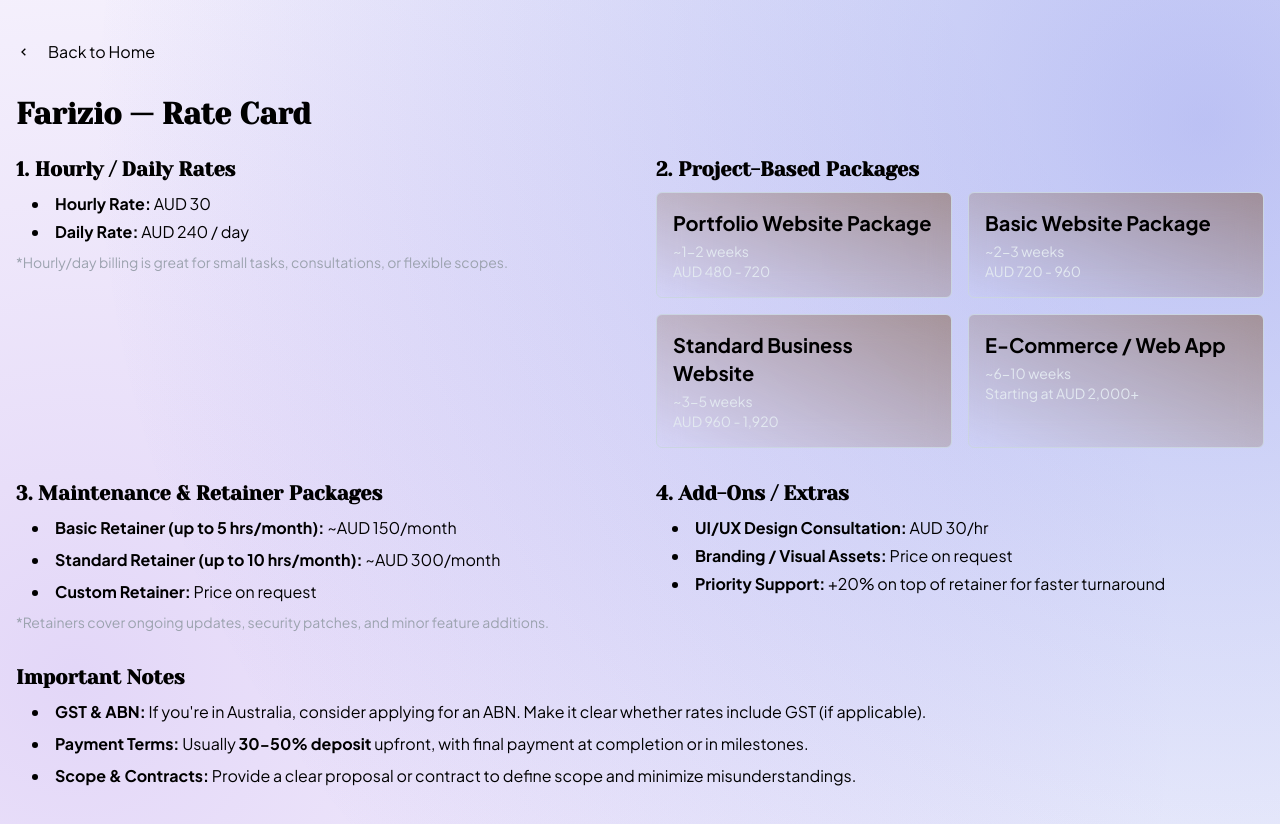
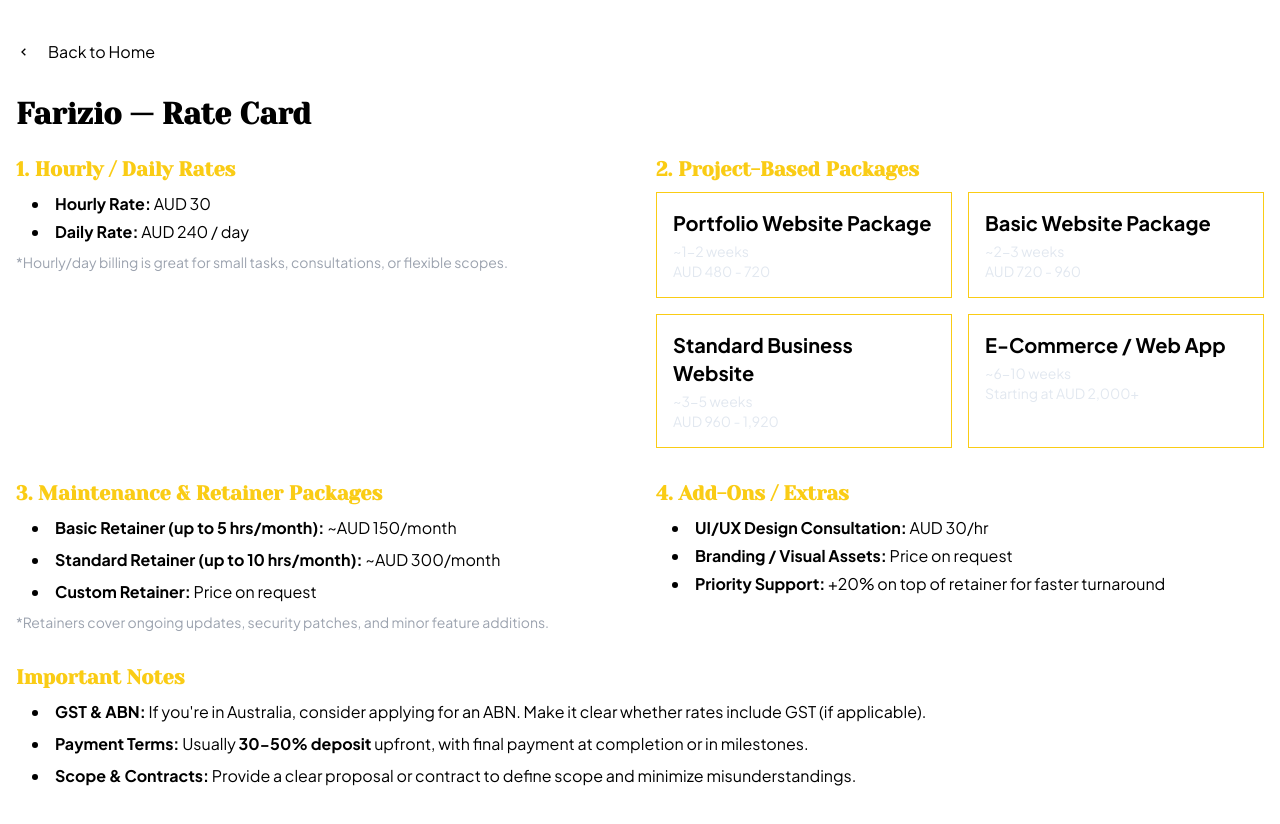
Before and after one commit to FarizioKautsar/profile-website, a Next.js app: page /rates in a window 1280 px wide. Shown: the top 824 px of the page. Built offline with nearby package versions, Linux system fonts and the light colour scheme; no server answers.

Commit message:
Rates updated

```diff
--- a/src/app/rates/page.tsx
+++ b/src/app/rates/page.tsx
@@ -9,30 +9,30 @@ import { BiChevronLeft } from "react-icons/bi";
 export default function RatesPage() {
   const [style, setStyle] = useState({});
 
-  useEffect(() => {
-    const getRandomPosition = () => ({
-      x: Math.random() * window.innerWidth,
-      y: Math.random() * window.innerHeight,
-    });
+  // useEffect(() => {
+  //   const getRandomPosition = () => ({
+  //     x: Math.random() * window.innerWidth,
+  //     y: Math.random() * window.innerHeight,
+  //   });
 
-    const mousePosition = getRandomPosition();
+  //   const mousePosition = getRandomPosition();
 
-    const updatedStyle = {
-      background: `radial-gradient(circle at ${mousePosition.x}px ${
-        mousePosition.y
-      }px, rgba(91, 69, 231, 0.215), transparent 80%),
-                   radial-gradient(circle at ${mousePosition.x}px ${
-        mousePosition.y
-      }px, rgba(53, 117, 219, 0.2), transparent 80%),
-                   radial-gradient(circle at ${
-                     window.innerWidth - mousePosition.x
-                   }px ${
-        window.innerHeight - mousePosition.y
-      }px, rgba(114, 53, 219, 0.2), transparent 80%)`,
-    };
+  //   const updatedStyle = {
+  //     background: `radial-gradient(circle at ${mousePosition.x}px ${
+  //       mousePosition.y
+  //     }px, rgba(91, 69, 231, 0.215), transparent 80%),
+  //                  radial-gradient(circle at ${mousePosition.x}px ${
+  //       mousePosition.y
+  //     }px, rgba(53, 117, 219, 0.2), transparent 80%),
+  //                  radial-gradient(circle at ${
+  //                    window.innerWidth - mousePosition.x
+  //                  }px ${
+  //       window.innerHeight - mousePosition.y
+  //     }px, rgba(114, 53, 219, 0.2), transparent 80%)`,
+  //   };
 
-    setStyle(updatedStyle);
-  }, []);
+  //   setStyle(updatedStyle);
+  // }, []);
 
   const [isIndonesian, setIsIndonesian] = useState<boolean>(false);
   const [error, setError] = useState<string | null>(null);
@@ -79,7 +79,7 @@ export default function RatesPage() {
 
         <div className="grid grid-cols-1 md:grid-cols-2 gap-8">
           <section>
-            <h2 className="text-xl font-semibold mb-2 font-serif">
+            <h2 className="text-yellow-400 text-xl font-semibold mb-2 font-serif">
               1. Hourly / Daily Rates
             </h2>
             <ul className="list-disc list-inside space-y-1">
@@ -100,7 +100,7 @@ export default function RatesPage() {
 
           {/* Project-Based Packages */}
           <section>
-            <h2 className="text-xl font-semibold mb-2 font-serif">
+            <h2 className="text-yellow-400 text-xl font-semibold mb-2 font-serif">
               2. Project-Based Packages
             </h2>
 
@@ -121,7 +121,7 @@ export default function RatesPage() {
 
           {/* Maintenance & Retainer Packages */}
           <section>
-            <h2 className="text-xl font-semibold mb-2 font-serif">
+            <h2 className="text-yellow-400 text-xl font-semibold mb-2 font-serif">
               3. Maintenance & Retainer Packages
             </h2>
             <ul className="list-disc list-inside space-y-2">
@@ -145,7 +145,7 @@ export default function RatesPage() {
 
           {/* Add-Ons / Extras */}
           <section>
-            <h2 className="text-xl font-semibold mb-2 font-serif">
+            <h2 className="text-yellow-400 text-xl font-semibold mb-2 font-serif">
               4. Add-Ons / Extras
             </h2>
             <ul className="list-disc list-inside space-y-1">
@@ -166,7 +166,7 @@ export default function RatesPage() {
 
         {/* Important Notes */}
         <section className="mt-8">
-          <h2 className="text-xl font-semibold mb-2 font-serif">
+          <h2 className="text-yellow-400 text-xl font-semibold mb-2 font-serif">
             Important Notes
           </h2>
           <ul className="list-disc list-inside space-y-2">
--- a/src/components/rates/PackageCard.tsx
+++ b/src/components/rates/PackageCard.tsx
@@ -44,7 +44,7 @@ export default function PackageCard({ pack }: { pack: ProjectPackage }) {
       const gradientY = cardRef.current?.offsetHeight! - Number(latestY);
       return `radial-gradient(
         circle at ${gradientX}px ${gradientY}px,
-        rgba(152, 156, 231, 0.2),
+        rgba(254, 249, 195, 0.2),
         transparent 80%
       )`;
     }
@@ -79,8 +79,8 @@ export default function PackageCard({ pack }: { pack: ProjectPackage }) {
       <motion.div
         ref={cardRef}
         className={clsx(
-          "rounded-md border border-slate-300 overflow-hidden",
-          "bg-gradient-to-tr from-transparent to-yellow-900/40",
+          "border border-yellow-400 overflow-hidden",
+          // "bg-gradient-to-tr from-transparent to-yellow-900/40",
           "hover:scale-105 transition-all backdrop-blur-md hover:z-20 z-10",
           "hover:cursor-pointer p-4"
         )}
--- a/src/components/rates/PackageModal.tsx
+++ b/src/components/rates/PackageModal.tsx
@@ -47,8 +47,8 @@ const PackageModal = ({
     >
       <motion.div
         className="
-          backdrop-blur-md border border-neutral-300
-          bg-opacity-30 bg-black rounded-2xl p-8 z-40
+          backdrop-blur-md border border-yellow-400
+          bg-opacity-30 bg-black  p-8 z-40
           overflow-hidden overflow-y-scroll
           max-w-lg h-fit
         "
```
